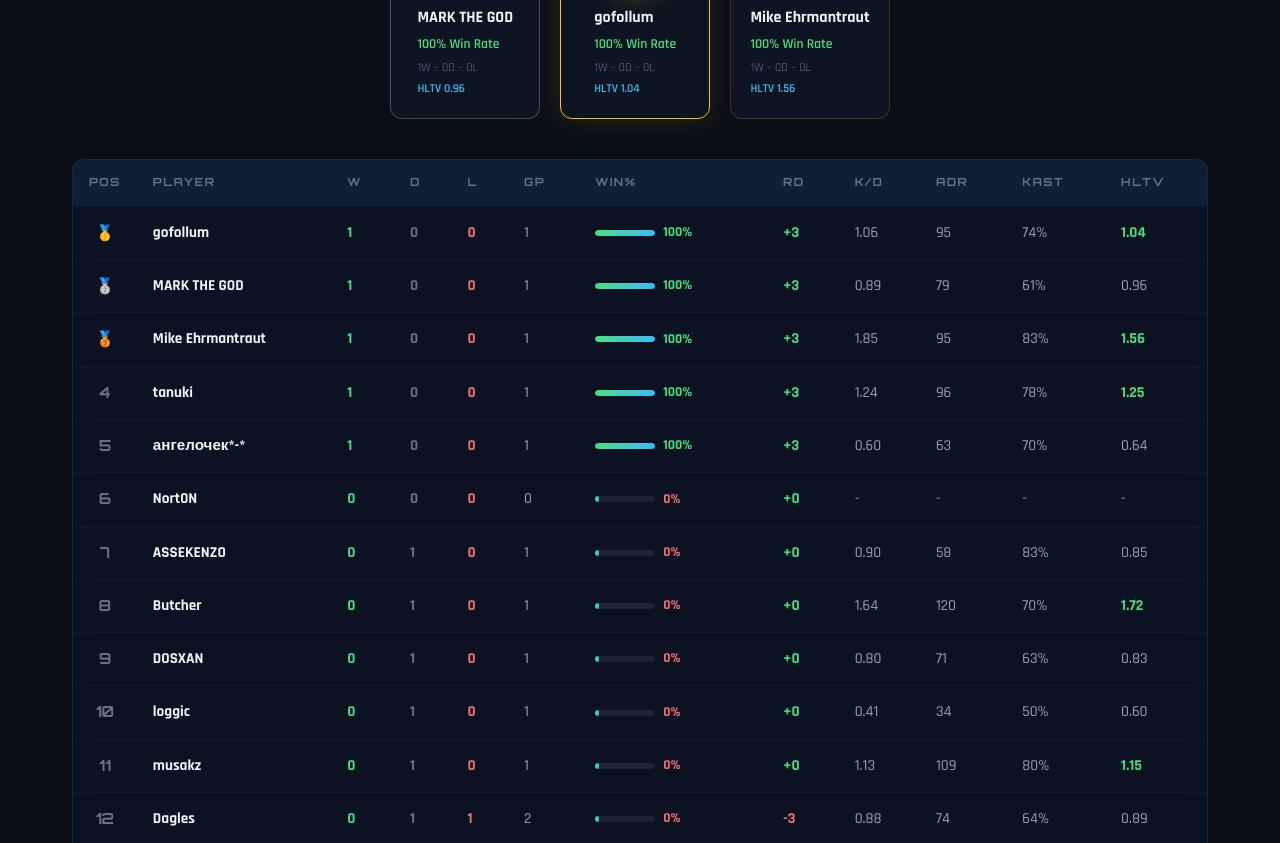
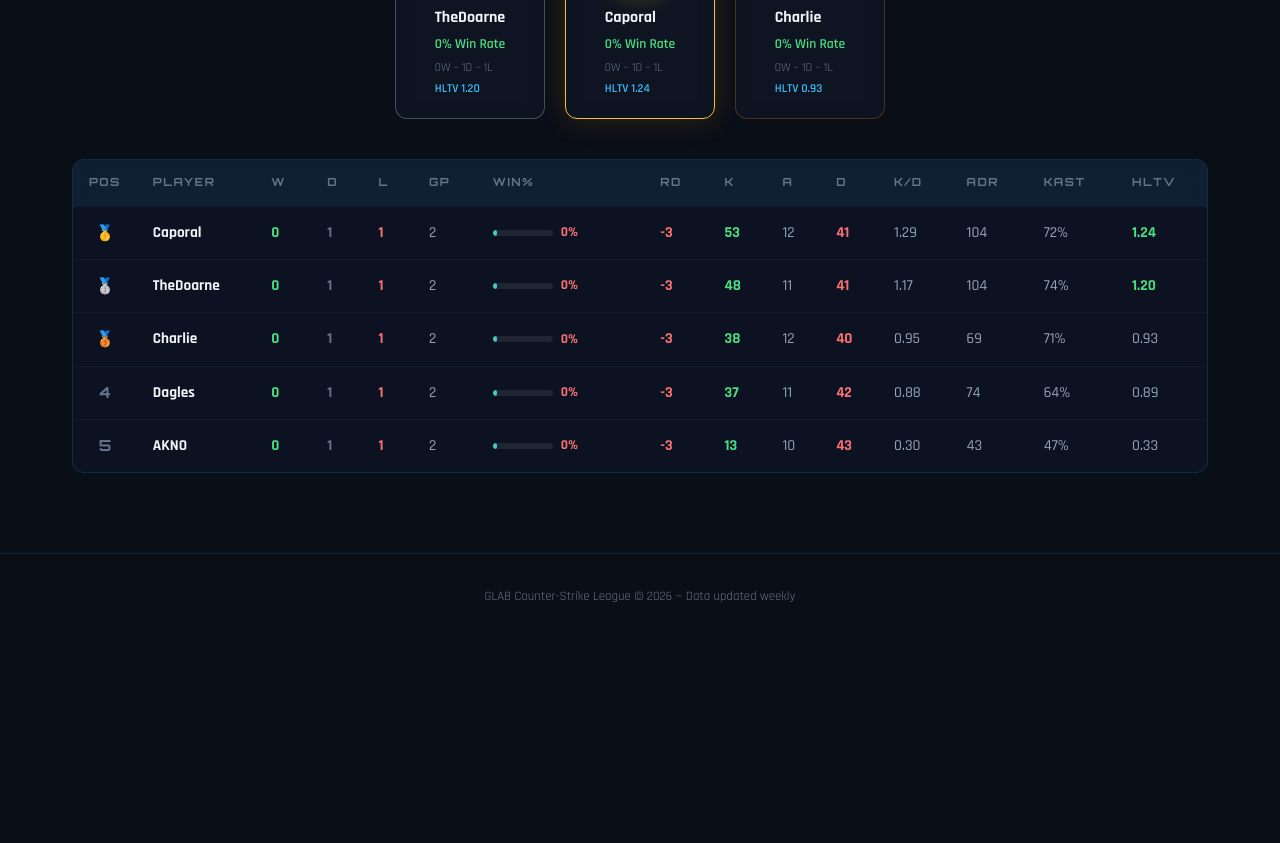
Before and after one commit to alexja14/GLABCounterStrike, a website built with Vite: page index.html in a window 1280 px wide. Shown: the part 309-1152 px from the top of the page. After the commit the page ends 948 px from the top, so only its background shows below. Built offline with nearby package versions, Linux system fonts and the light colour scheme.

Commit message:
Leaderboard: show only GLAB players, add K/A/D total columns

```diff
--- a/index.html
+++ b/index.html
@@ -52,6 +52,9 @@
                   <th>GP</th>
                   <th>Win%</th>
                   <th>RD</th>
+                  <th>K</th>
+                  <th>A</th>
+                  <th>D</th>
                   <th>K/D</th>
                   <th>ADR</th>
                   <th>KAST</th>
--- a/public/data/matches.json
+++ b/public/data/matches.json
@@ -1,11 +1,10 @@
 {
   "players": [
+    "Caporal",
+    "TheDoarne",
+    "Charlie",
     "Dagles",
-    "Charlie",
-    "Nort0N",
-    "AKNO",
-    "Caporal",
-    "TheDoarne"
+    "AKNO"
   ],
   "matches": [
     {
--- a/src/main.js
+++ b/src/main.js
@@ -65,7 +65,9 @@ function computeLeaderboard(data) {
     processPlayers(t2.players, t2.score, t1.score, !t1Won && !tie);
   });
 
+  // Only show registered players in the leaderboard
   return Object.values(stats)
+    .filter(s => data.players.includes(s.name))
     .map(s => ({
       ...s,
       total: s.wins + s.losses + s.draws,
@@ -141,6 +143,9 @@ function renderLeaderboardTable(leaderboard) {
           </div>
         </td>
         <td class="${p.roundDiff >= 0 ? 'rd-positive' : 'rd-negative'}">${p.roundDiff >= 0 ? '+' : ''}${p.roundDiff}</td>
+        <td class="stat-win">${p.kills}</td>
+        <td class="stat-neutral">${p.assists}</td>
+        <td class="stat-loss">${p.deaths}</td>
         <td class="stat-neutral">${p.kd}</td>
         <td class="stat-neutral">${p.avgADR ?? '-'}</td>
         <td class="stat-neutral">${p.avgKAST != null ? p.avgKAST + '%' : '-'}</td>
```
